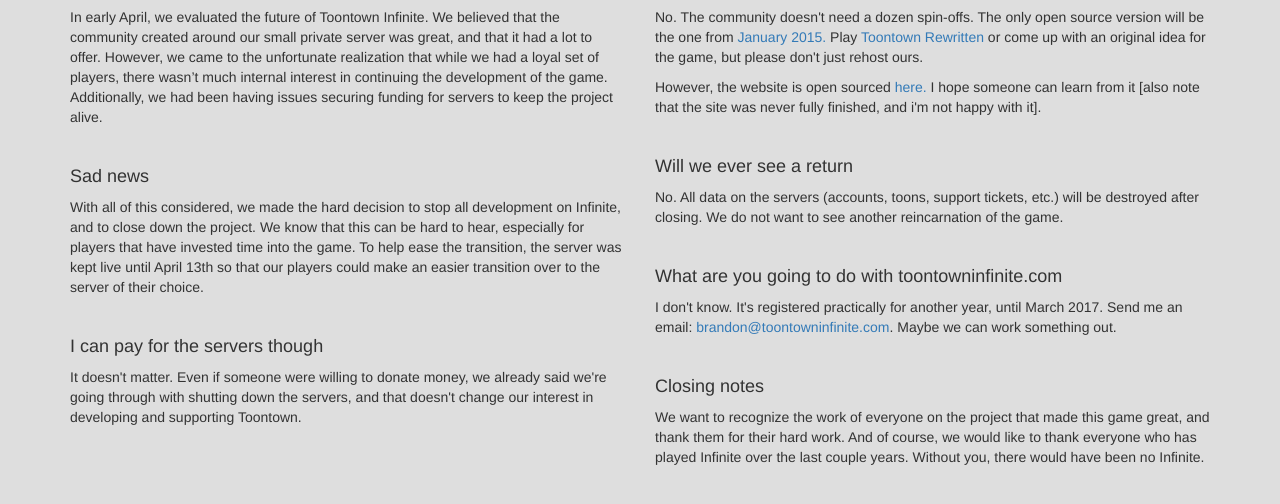
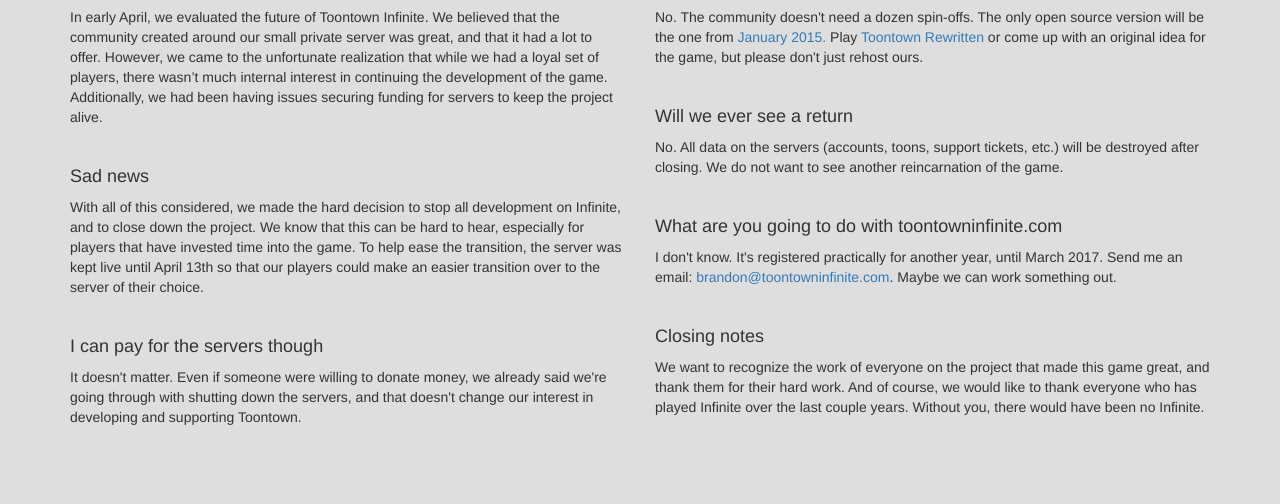
Before and after one commit to Toontown-Infinite/toontown-infinite.github.io, a plain HTML site: page index.html in a window 1280 px wide. Shown: the part 122-626 px from the top of the page. Drawn offline with nearby package versions, Linux system fonts and the light colour scheme.

Commit message:
Update index.html

```diff
--- a/index.html
+++ b/index.html
@@ -42,8 +42,6 @@
         <p>No. The community doesn't need a dozen spin-offs. The only open source version will be the one from
           <a href="https://github.com/ToontownInfinite/src" target="_blank">January 2015.</a> Play
           <a href="https://toontownrewritten.com" target="_blank">Toontown Rewritten</a> or come up with an original idea for the game, but please don't just rehost ours.</p>
-        <p>However, the website is open sourced
-          <a href="https://github.com/brandonberney/toontown-infinite-website" target="_blank">here.</a> I hope someone can learn from it [also note that the site was never fully finished, and i'm not happy with it].</p>
 
         <br>
         <h4>Will we ever see a return</h4>
```
